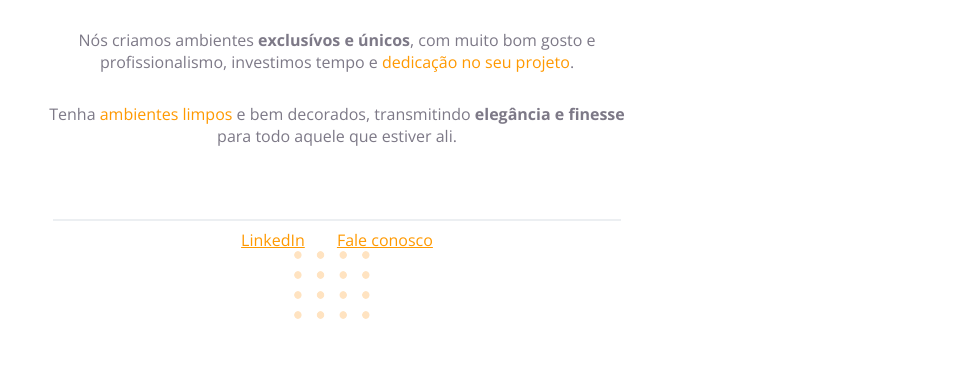
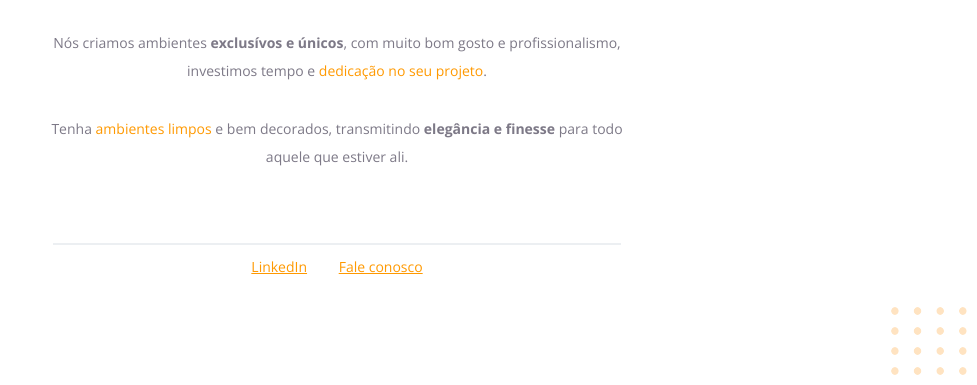
Before and after one commit to joao-sillva/moveis-customizados, a plain HTML site: page index.html in a window 1280 px wide. Shown: the part 415-800 px from the top of the page, without its empty margins (303-1280 px from the left). Drawn offline with nearby package versions, Linux system fonts and the light colour scheme.

Commit message:
Posicionar elementos e finalizar projeto

```diff
--- a/style.css
+++ b/style.css
@@ -37,6 +37,9 @@ main span {
 
 main p {
   color: #7d7987;
+  font-size: 14px;
+  font-weight: 400;
+  line-height: 28px;
 }
 
 main p+p {
@@ -46,6 +49,12 @@ main p+p {
 main span,
 footer a {
   color: #ff9900;
+}
+
+footer {
+  font-size: 14px;
+  line-height: 28px;
+  margin-bottom: 20px;
 }
 
 footer a+a {
@@ -58,3 +67,9 @@ footer a+a {
   margin: 0 auto 8px;
   border: 1px solid #eceff2;
 }
+
+#balls {
+  position: fixed;
+  bottom: 0;
+  right: 0;
+}
```
